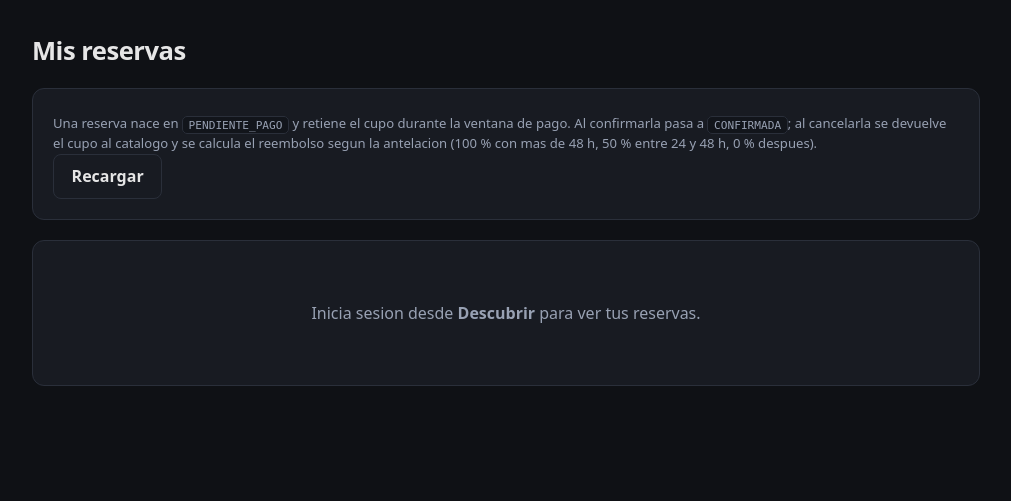
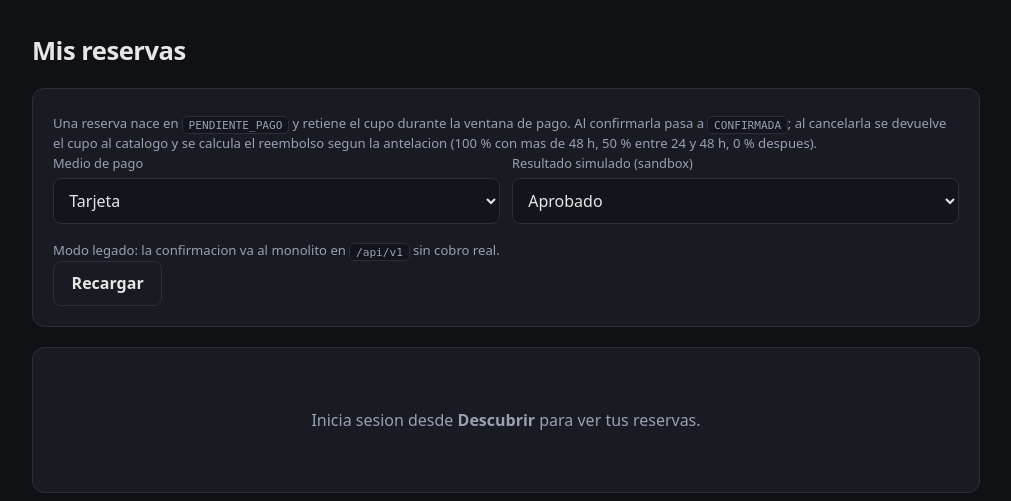
Before and after one commit to Eusse7/MeetU2, a Django app: page /mis-reservas/ in a window 1280 px wide. Shown: the part 57-558 px from the top of the page, without its empty margins (134-1145 px from the left). Run offline with Django 5.2, Linux system fonts and the light colour scheme.

Commit message:
feat(frontend): consumir el microservicio de pagos via /api/v2/pagos

```diff
--- a/apps/frontend/static/frontend/api.js
+++ b/apps/frontend/static/frontend/api.js
@@ -1,11 +1,17 @@
 /**
  * Cliente HTTP del front.
  *
- * Toda la aplicacion pasa por API_BASE. En el Horizonte 3 (ver Wiki) esa
- * constante apunta al API Gateway en lugar del monolito y ningun otro archivo
- * del front cambia.
+ * Toda la aplicacion pasa por rutas relativas: Nginx decide quien responde.
+ *   /api/v1/...        -> monolito Django
+ *   /api/v2/pagos/...  -> microservicio Flask (Strangler Pattern, Taller 02)
+ * Ambos devuelven los errores con la misma forma {error: {codigo, mensaje}},
+ * asi que apiFetch no distingue entre uno y otro.
  */
 const API_BASE = "/api/v1";
+const API_V2 = "/api/v2";
+
+/** Feature toggle del Strangler: lo pinta Django en <body data-pagos-v2>. */
+const pagosV2Habilitado = () => document.body?.dataset.pagosV2 === "1";
 
 class ApiError extends Error {
   constructor(mensaje, codigo, status) {
@@ -22,8 +28,8 @@ function csrfToken() {
   return fila ? fila.split("=")[1] : "";
 }
 
-async function apiFetch(ruta, opciones = {}) {
-  const res = await fetch(`${API_BASE}${ruta}`, {
+async function apiFetch(ruta, opciones = {}, base = API_BASE) {
+  const res = await fetch(`${base}${ruta}`, {
     headers: {
       "Content-Type": "application/json",
       "X-CSRFToken": csrfToken(),
@@ -160,6 +166,23 @@ const api = {
         id_organizador: idOrganizador,
       }),
     }),
+
+  // ------------------------------------------ pagos (microservicio Flask)
+  pagar: (datos) =>
+    apiFetch("/pagos", { method: "POST", body: JSON.stringify(datos) }, API_V2),
+
+  pagosDeUsuario: (idUsuario) =>
+    apiFetch(`/pagos${qs({ id_usuario: idUsuario })}`, {}, API_V2),
+
+  reembolsar: (idReserva) =>
+    apiFetch(
+      "/pagos/reembolsos",
+      { method: "POST", body: JSON.stringify({ id_reserva: idReserva }) },
+      API_V2
+    ),
+
+  liquidacionOrganizador: (idOrganizador) =>
+    apiFetch(`/pagos/organizadores/${idOrganizador}/liquidacion`, {}, API_V2),
 };
 
 /* ------------------------------------------------------------------ sesion
--- a/apps/frontend/templates/frontend/base.html
+++ b/apps/frontend/templates/frontend/base.html
@@ -7,7 +7,7 @@
   <title>{% block titulo %}MeetU2{% endblock %}</title>
   <link rel="stylesheet" href="{% static 'frontend/app.css' %}">
 </head>
-<body>
+<body data-pagos-v2="{{ pagos_v2_habilitado|yesno:'1,0' }}">
   <nav>
     <span class="marca">MeetU2</span>
     <a href="{% url 'frontend:catalogo' %}">Descubrir</a>
--- a/apps/frontend/templates/frontend/reservas.html
+++ b/apps/frontend/templates/frontend/reservas.html
@@ -11,6 +11,25 @@
     se devuelve el cupo al catalogo y se calcula el reembolso segun la antelacion
     (100 % con mas de 48 h, 50 % entre 24 y 48 h, 0 % despues).
   </p>
+  <div class="fila" id="opciones-pago" hidden>
+    <div>
+      <label for="medio-pago">Medio de pago</label>
+      <select id="medio-pago">
+        <option value="TARJETA">Tarjeta</option>
+        <option value="PSE">PSE</option>
+        <option value="NEQUI">Nequi</option>
+      </select>
+    </div>
+    <div>
+      <label for="token-pago">Resultado simulado (sandbox)</label>
+      <select id="token-pago">
+        <option value="tok_aprobada">Aprobado</option>
+        <option value="tok_rechazada">Rechazado por el emisor</option>
+        <option value="tok_fondos_insuficientes">Fondos insuficientes</option>
+      </select>
+    </div>
+  </div>
+  <p class="hint" id="modo-pago"></p>
   <button id="btn-recargar" class="secundario">Recargar</button>
 </section>
 
@@ -99,8 +118,20 @@ function boton(texto, alHacerClic, clase = "secundario") {
 
 async function confirmar(idReserva) {
   try {
-    await api.confirmarReserva(idReserva, `TX-${Date.now()}`);
-    toast("Pago registrado. Reserva confirmada.");
+    if (pagosV2Habilitado()) {
+      // Ruta estrangulada: Flask cobra y confirma la reserva en Django.
+      const pago = await api.pagar({
+        id_reserva: idReserva,
+        id_usuario: sesion.get().id,
+        medio_pago: $("medio-pago").value,
+        token_pago: $("token-pago").value,
+      });
+      toast(`Pago ${pago.referencia} aprobado (${dinero(pago.monto)}). Reserva confirmada.`);
+    } else {
+      // Ruta legada del monolito: referencia opaca, sin cobro real.
+      await api.confirmarReserva(idReserva, `TX-${Date.now()}`);
+      toast("Pago registrado. Reserva confirmada.");
+    }
   } catch (e) {
     mostrarError(e);
   }
@@ -115,12 +146,23 @@ async function cancelar(idReserva) {
       "cancelada desde el front"
     );
     const pct = Number(resultado.porcentaje_aplicado) * 100;
-    toast(`Reserva cancelada. Reembolso ${pct}% = ${dinero(resultado.monto_reembolsado)}.`);
+    let detalle = `Reembolso ${pct}% = ${dinero(resultado.monto_reembolsado)}.`;
+    if (pagosV2Habilitado() && Number(resultado.monto_reembolsado) > 0) {
+      // Django decide cuanto se devuelve; el microservicio mueve el dinero.
+      const pago = await api.reembolsar(idReserva);
+      detalle += ` Pago ${pago.referencia} -> ${pago.estado}.`;
+    }
+    toast(`Reserva cancelada. ${detalle}`);
   } catch (e) {
     mostrarError(e);
   }
 }
 
+$("opciones-pago").hidden = !pagosV2Habilitado();
+$("modo-pago").innerHTML = pagosV2Habilitado()
+  ? "Pagos atendidos por el microservicio Flask en <code>/api/v2/pagos</code>."
+  : "Modo legado: la confirmacion va al monolito en <code>/api/v1</code> sin cobro real.";
+
 $("btn-recargar").onclick = cargar;
 cargar();
 </script>
```
Also changed, not shown: apps/frontend/templates/frontend/organizador.html (+31 -1 lines).
